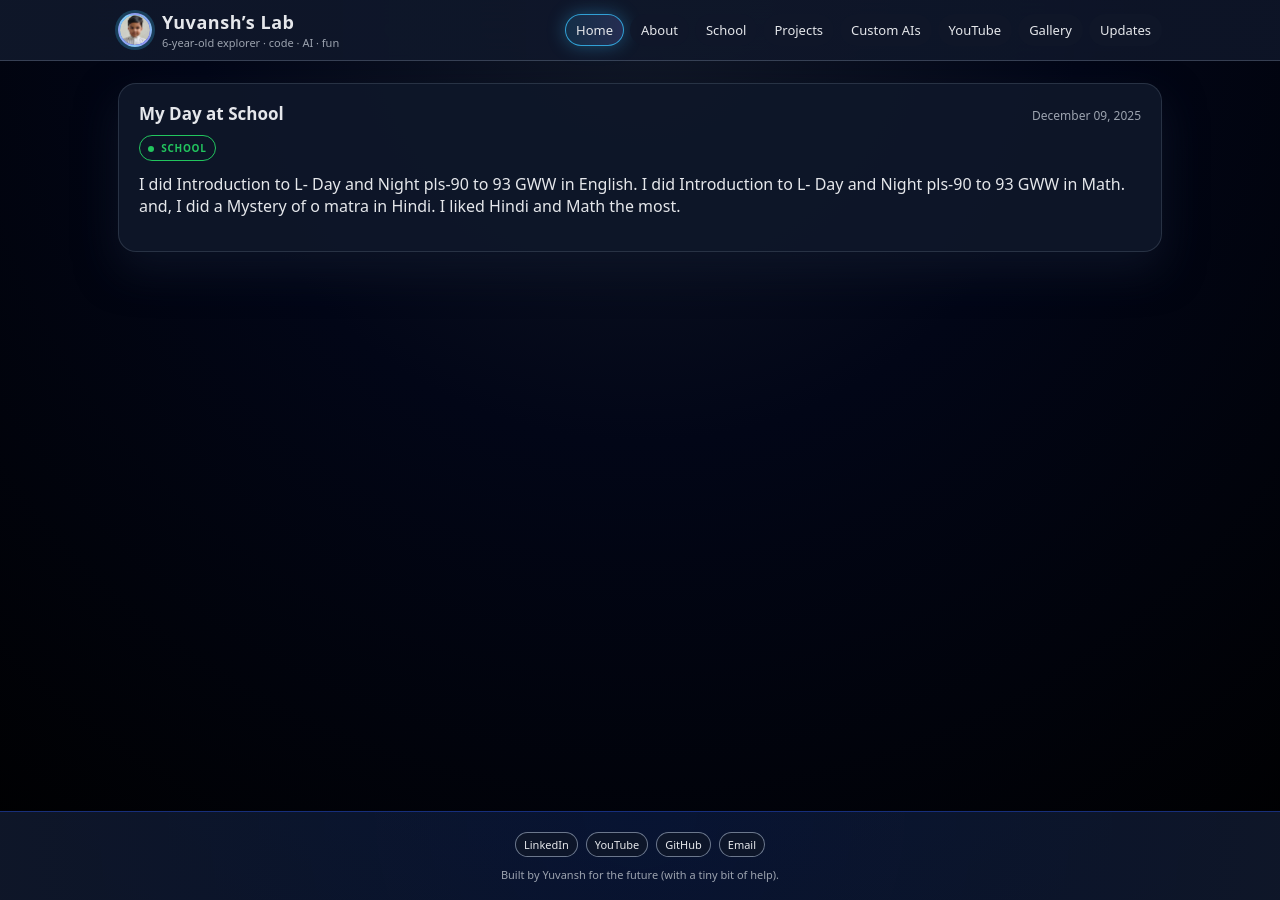
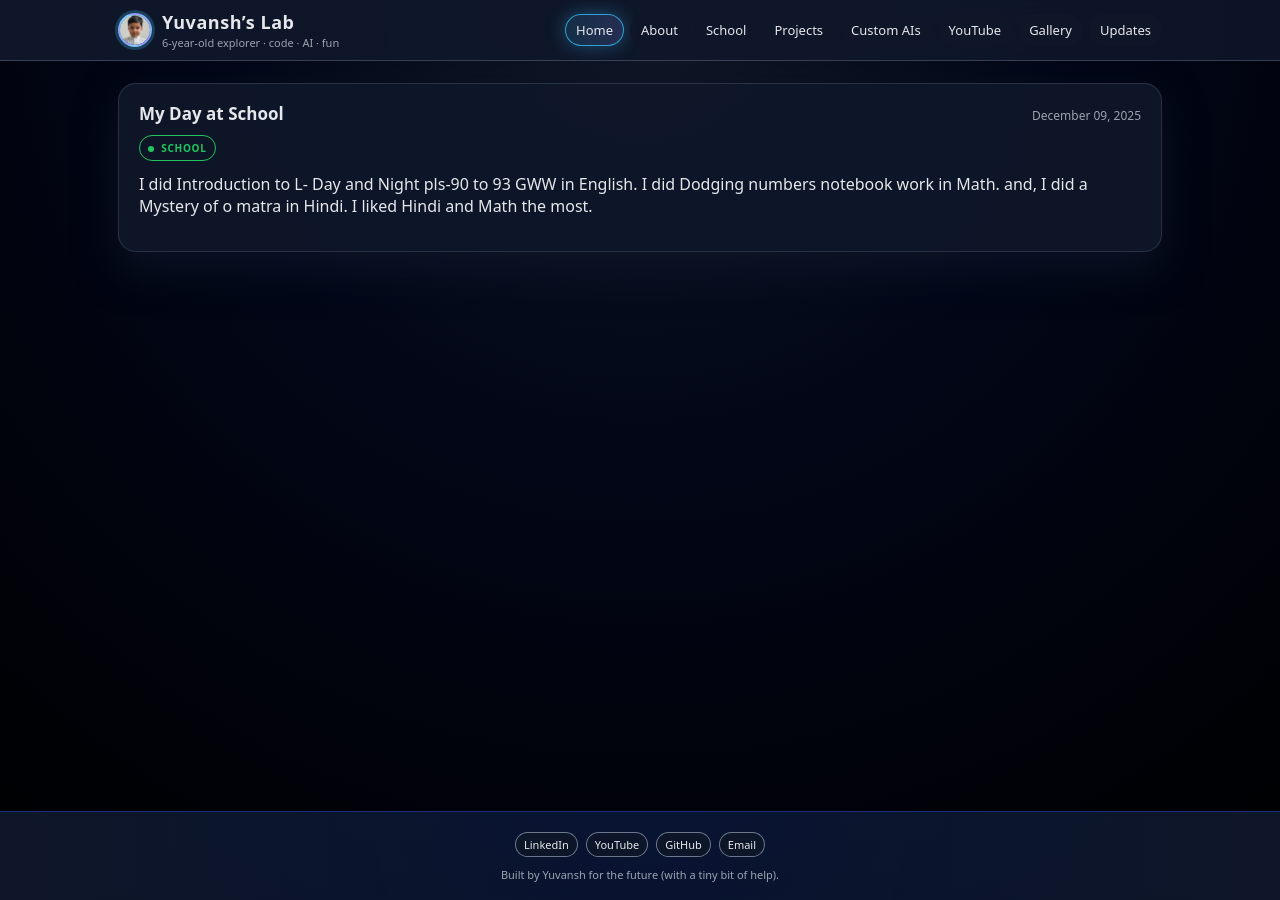
Before and after one commit to varunjain79/yuvansh.github.io, a Jekyll site: the page built from _posts/2025-12-09-my-day-at-school.md, in a window 1280 px wide. Built offline with Jekyll 4.4.1, drawn with Linux system fonts in a browser that asks for light colours.

Commit message:
Update 2025-12-09-my-day-at-school.md

```diff
--- a/_posts/2025-12-09-my-day-at-school.md
+++ b/_posts/2025-12-09-my-day-at-school.md
@@ -4,7 +4,7 @@ category: school
 ---
 
 I did Introduction to L- Day and Night pls-90 to 93 GWW in English.
-I did Introduction to L- Day and Night pls-90 to 93 GWW in Math.
+I did Dodging numbers notebook work in Math.
 and,
 I did a Mystery of o matra in Hindi.
 I liked Hindi and Math the most.
```
